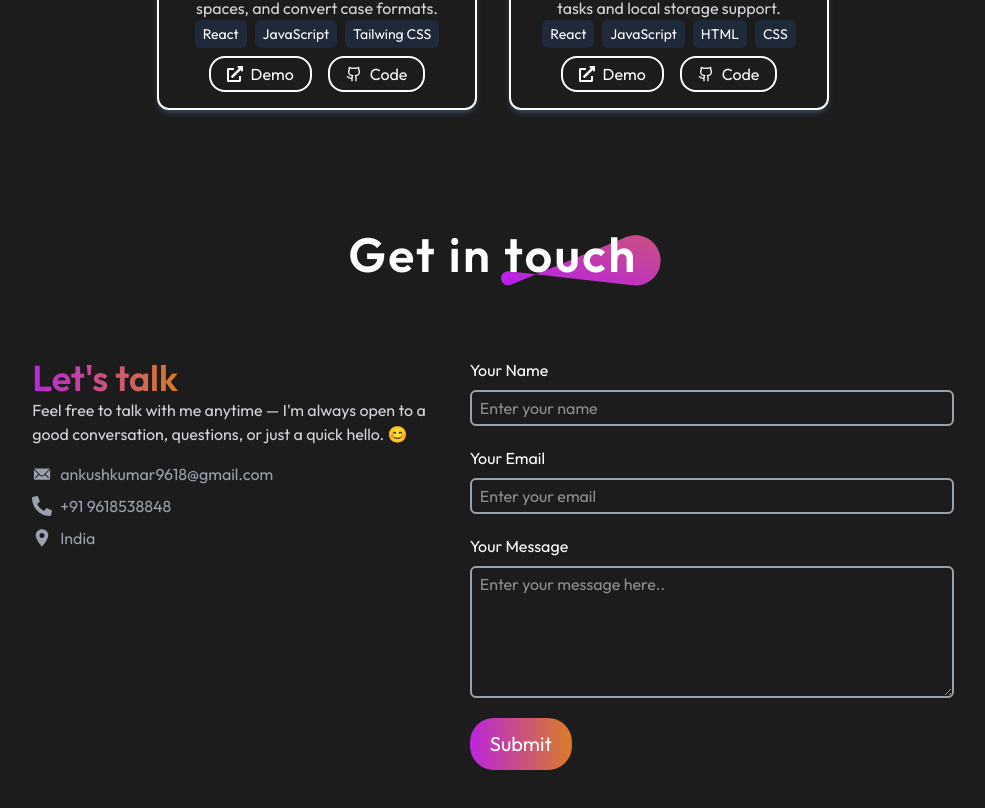
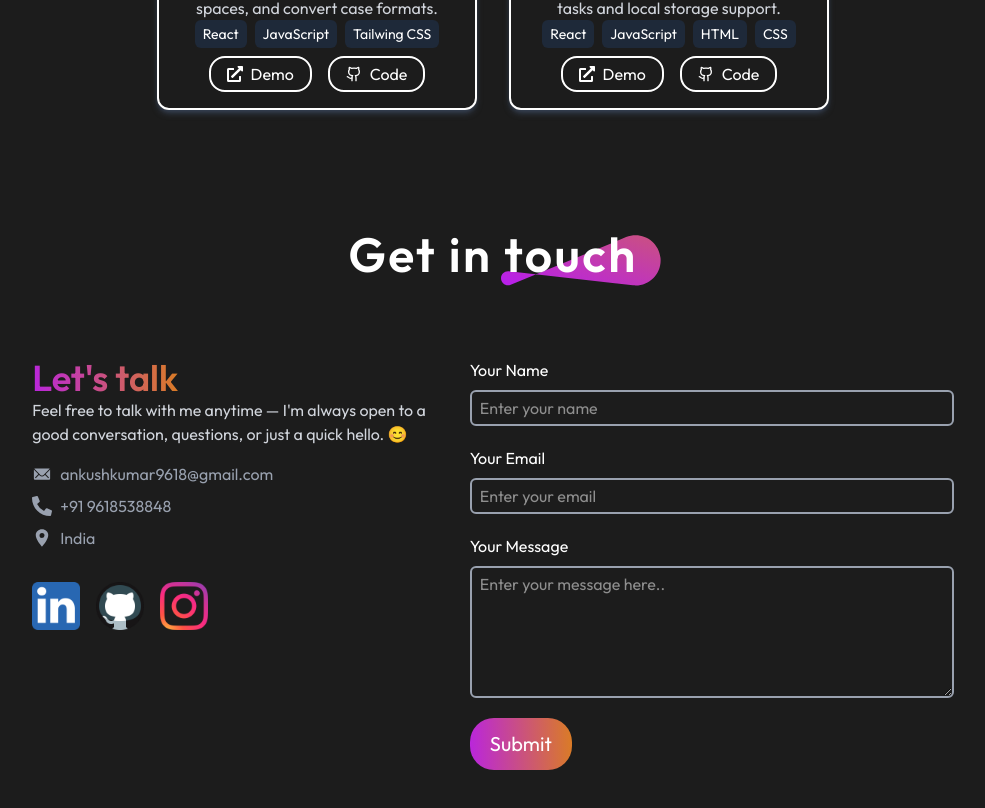
Before and after one commit to ankush9618/MY_PORTFOLIO, a React (Vite) app: page / in a window 1280 px wide. Shown: the part 3271-4079 px from the top of the page, without its empty margins (147-1132 px from the left). Built offline with nearby package versions, Linux system fonts and the light colour scheme; a web font is replaced by a local one.

Commit message:
Added Social media links.

```diff
--- a/src/components/contact/Contact.jsx
+++ b/src/components/contact/Contact.jsx
@@ -4,9 +4,12 @@ import { IoIosMail } from "react-icons/io";
 import { FaPhoneAlt } from "react-icons/fa";
 import { IoLocationSharp } from "react-icons/io5";
 import { ToastContainer, toast } from 'react-toastify';
+import git from "../../assets/git.png"
+import linkedIn from "../../assets/linkedIn.png"
+import instagram from "../../assets/instagram.png";
 
 function Contact() {
-    const onSubmit = async (event) => {
+  const onSubmit = async (event) => {
     event.preventDefault();
     const formData = new FormData(event.target);
 
@@ -30,7 +33,7 @@ function Contact() {
   };
   return (
     <div className='mx-auto w-9/10 text-center mb-10 md:mt-30 mt-20 md:scroll-mt-30 scroll-mt-25' id='contact'>
-        <ToastContainer position="top-right" autoClose={3000} />
+      <ToastContainer position="top-right" autoClose={3000} />
       <div className="about-heading md:mb-20 mb-10">
         <SectionName name="Get in touch" wid={20} />
       </div>
@@ -45,6 +48,14 @@ function Contact() {
             <div className="phone flex items-center gap-2"><FaPhoneAlt className='text-xl' /> +91 9618538848</div>
             <div className="location flex items-center gap-2"><IoLocationSharp className='text-xl' /> India</div>
           </div>
+
+          <div className='gap-4 mt-8 hidden md:flex'>
+            <a href="https://www.linkedin.com/in/aks9618" target='blank'><img src={linkedIn} className='w-12 text-white' alt="linkedIn logo" /></a>
+            <a href="https://github.com/ankush9618" target='blank'><img src={git} className='w-12 text-white' alt="github logo" /></a>
+            <a href="https://www.instagram.com/_myself_aks_" target='blank'><img src={instagram} className='w-12 text-white' alt="instagram logo" /></a>
+
+          </div>
+
         </div>
         <div className='text-start w-full'>
           <form onSubmit={onSubmit}>
```
